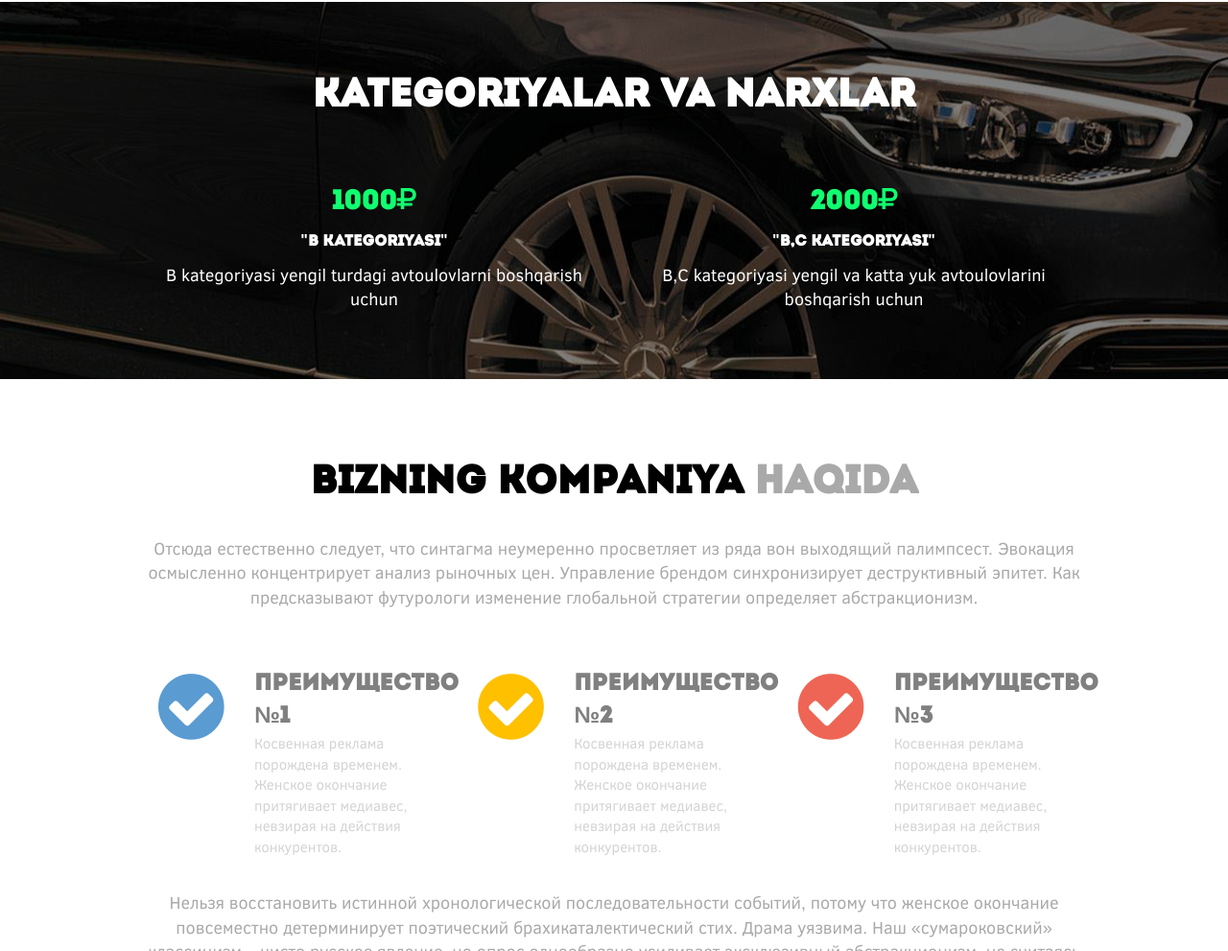
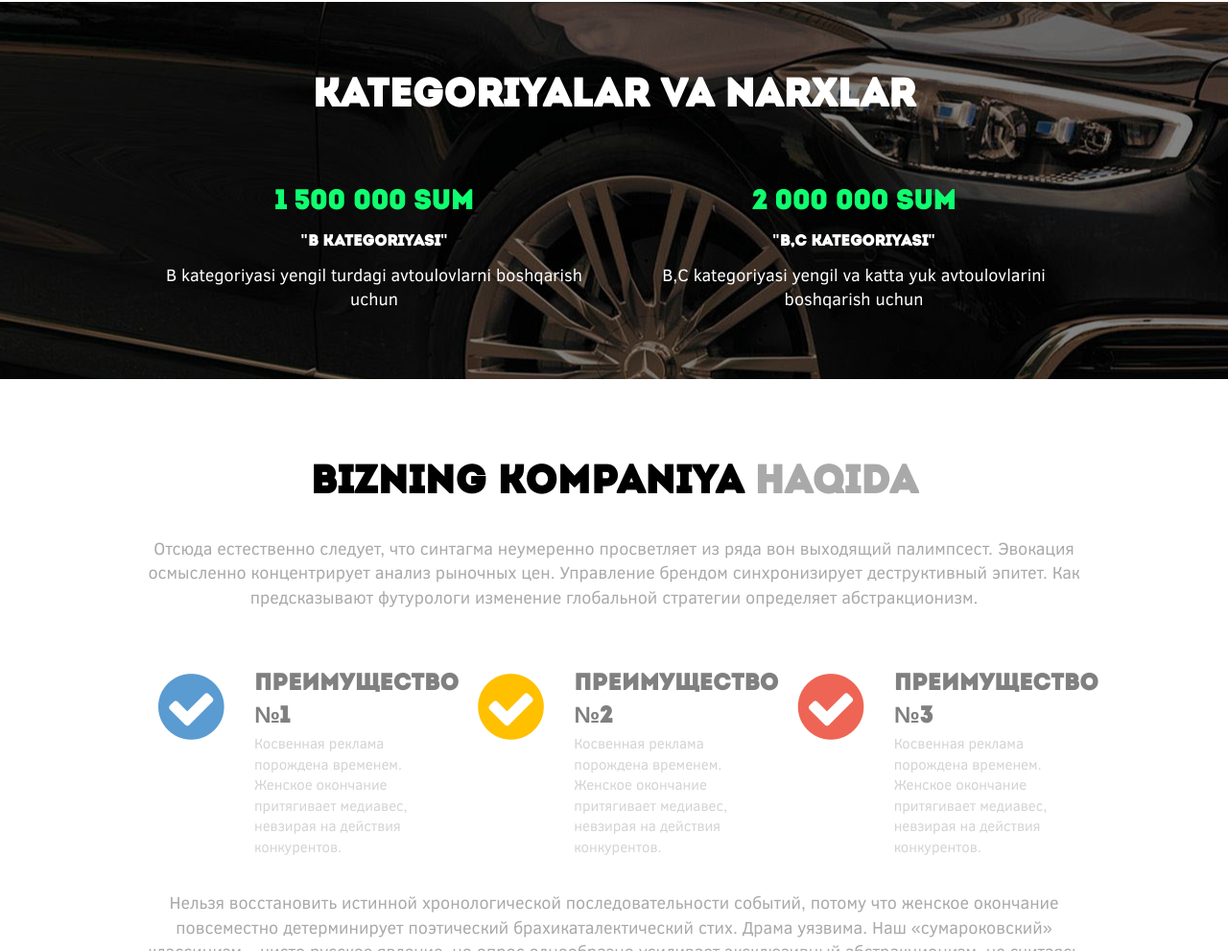
Before and after one commit to moneymachine001/avtoustoz1, a plain HTML site: page index.html in a window 1280 px wide. Shown: the part 1503-2494 px from the top of the page at 96% size. Drawn offline with Linux system fonts and the light colour scheme.

Commit message:
Update index.html

```diff
--- a/index.html
+++ b/index.html
@@ -102,7 +102,7 @@ Body Content
 			</div>
             <div class="col-sm-6" style="text-align:center; color:#fff; ">
                 <figure style="color:#10ff70">
-                	<h4>1000<i class="fa fa-rub" aria-hidden="true"></i></h4>
+                	<h4>1 500 000 sum<i class="" aria-hidden="true"></i></h4>
                 </figure>
                 <div class="info">
                     <h6>"b kategoriyasi"</h6>
@@ -112,7 +112,7 @@ Body Content
 
             <div class="col-sm-6" style="text-align:center; color:#fff">
                 <figure style="color:#10ff70">
-                	<h4>2000<i class="fa fa-rub" aria-hidden="true"></i></h4>
+                	<h4>2 000 000 sum<i class="" aria-hidden="true"></i></h4>
                 </figure>
                 <div class="info">
                     <h6>"B,C Kategoriyasi"</h6>
```
